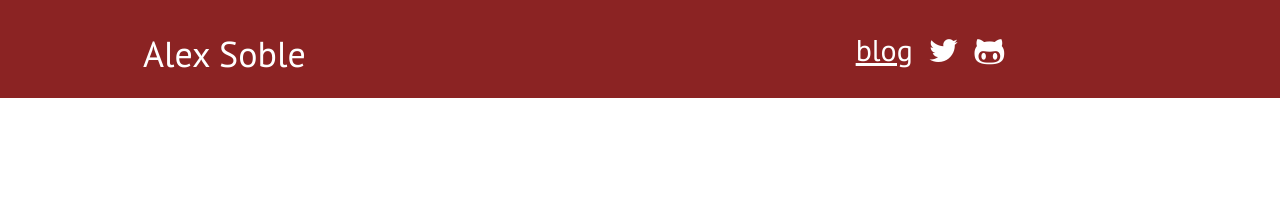
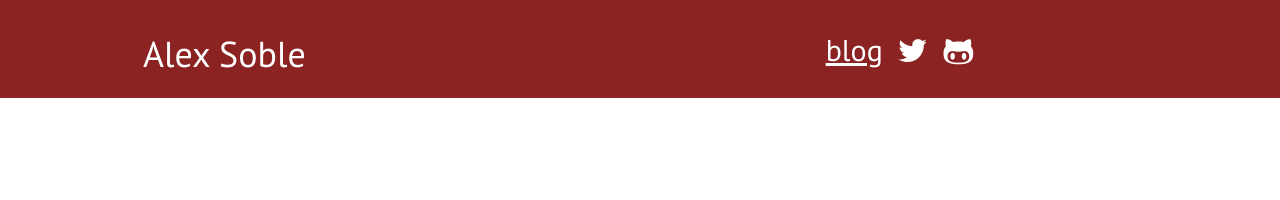
Before and after one commit to alexsoble/alexsoble, a Jekyll site: the page built from index.html, in a window 1280 px wide. Shown: the top 200 px of the page. Built offline with Jekyll 4.4.1, drawn with Linux system fonts in a browser that asks for light colours; nearby versions of some CDN libraries.

Commit message:
Header navbar positioning

```diff
--- a/_sass/styling.scss
+++ b/_sass/styling.scss
@@ -44,12 +44,13 @@ header {
     margin: 2.5em 0 0;
     .header-icon {
       float: left;
-      margin-left: 1em;
+      margin-right: 1em;
     }
     #blog-link {
       position: relative;
       bottom: 0.75em;
       text-decoration: underline;
+      margin-right: 0.5em;
     }
   }
 }
--- a/css/styling.css
+++ b/css/styling.css
@@ -69,68 +69,69 @@ header .header-menu {
 /* line 45, ../_sass/styling.scss */
 header .header-menu .header-icon {
   float: left;
-  margin-left: 1em;
+  margin-right: 1em;
 }
 /* line 49, ../_sass/styling.scss */
 header .header-menu #blog-link {
   position: relative;
   bottom: 0.75em;
   text-decoration: underline;
+  margin-right: 0.5em;
 }
 
-/* line 58, ../_sass/styling.scss */
+/* line 59, ../_sass/styling.scss */
 header h1, header h2, header p, header a, footer h1, footer h2, footer p, footer a {
   color: white !important;
 }
-/* line 60, ../_sass/styling.scss */
+/* line 61, ../_sass/styling.scss */
 header h1 :hover, header h2 :hover, header p :hover, header a :hover, footer h1 :hover, footer h2 :hover, footer p :hover, footer a :hover {
   opacity: 0.5 !important;
 }
 
-/* line 66, ../_sass/styling.scss */
+/* line 67, ../_sass/styling.scss */
 .page-wrap {
   min-height: 100%;
   margin-bottom: -120px;
   /* equal to footer height */
 }
 
-/* line 72, ../_sass/styling.scss */
+/* line 73, ../_sass/styling.scss */
 .page-wrap:after {
   content: "";
   display: block;
   height: 120px;
 }
 
-/* line 78, ../_sass/styling.scss */
+/* line 79, ../_sass/styling.scss */
 footer {
   height: 120px;
   padding: 2%;
   background-color: #8B2323;
 }
-/* line 82, ../_sass/styling.scss */
+/* line 83, ../_sass/styling.scss */
 footer p, footer h2, footer a {
   color: white;
 }
 
-/* line 87, ../_sass/styling.scss */
+/* line 88, ../_sass/styling.scss */
 .container {
   width: 60% !important;
   margin: 6em auto !important;
 }
 
-/* line 92, ../_sass/styling.scss */
+/* line 93, ../_sass/styling.scss */
 .block {
   margin: 0 auto 12em;
   position: relative;
   min-height: 200px;
 }
-/* line 96, ../_sass/styling.scss */
+/* line 97, ../_sass/styling.scss */
 .block h1, .block h2, .block p {
   margin-left: 4%;
 }
 
 /*** HOMEPAGE IMAGES ***/
-/* line 103, ../_sass/styling.scss */
+/* line 104, ../_sass/styling.scss */
 .circle-portrait {
   width: 13em;
   height: 13em;
@@ -151,7 +152,7 @@ footer p, footer h2, footer a {
   transform-style: preserve-3d;
 }
 
-/* line 125, ../_sass/styling.scss */
+/* line 126, ../_sass/styling.scss */
 .circle-portrait.alt {
   -webkit-transform: rotate3d(0, 1, 0, 360deg);
   -moz-transform: rotate3d(0, 1, 0, 360deg);
@@ -160,103 +161,103 @@ footer p, footer h2, footer a {
   transform: rotate3d(0, 1, 0, 360deg);
 }
 
-/* line 133, ../_sass/styling.scss */
+/* line 134, ../_sass/styling.scss */
 .circle-portrait.right {
   float: right;
 }
 
-/* line 135, ../_sass/styling.scss */
+/* line 136, ../_sass/styling.scss */
 #profile-image {
   background: url("/assets/images/profile-pic.jpg");
 }
 
-/* line 137, ../_sass/styling.scss */
+/* line 138, ../_sass/styling.scss */
 #profile-image.alt {
   background: url("/assets/images/profile-pic-alt.jpg");
 }
 
-/* line 139, ../_sass/styling.scss */
+/* line 140, ../_sass/styling.scss */
 #heyu-image {
   background: url("/assets/images/heyu-pic.png");
 }
 
-/* line 141, ../_sass/styling.scss */
+/* line 142, ../_sass/styling.scss */
 #heyu-image.alt {
   background: url("/assets/images/heyu-pic-alt.png");
 }
 
-/* line 143, ../_sass/styling.scss */
+/* line 144, ../_sass/styling.scss */
 #divvybrags-image {
   background: url("/assets/images/divvy-biking.jpg");
 }
 
-/* line 145, ../_sass/styling.scss */
+/* line 146, ../_sass/styling.scss */
 #divvybrags-image.alt {
   background: url("/assets/images/divvy-image-alt.png");
 }
 
-/* line 147, ../_sass/styling.scss */
+/* line 148, ../_sass/styling.scss */
 #lscmap-image {
   background: url("/assets/images/lscmap.jpg");
 }
 
-/* line 149, ../_sass/styling.scss */
+/* line 150, ../_sass/styling.scss */
 #lscmap-image.alt {
   background: url("/assets/images/lscmap-alt.jpg");
 }
 
-/* line 151, ../_sass/styling.scss */
+/* line 152, ../_sass/styling.scss */
 #cpsb2s-image {
   background: url("/assets/images/cpsb2s.jpg");
 }
 
-/* line 153, ../_sass/styling.scss */
+/* line 154, ../_sass/styling.scss */
 #cpsb2s-image.alt {
   background: url("/assets/images/cps-b2s-alt.png");
 }
 
-/* line 155, ../_sass/styling.scss */
+/* line 156, ../_sass/styling.scss */
 #ltd-image {
   background: url("/assets/images/ltd-image.png");
 }
 
-/* line 157, ../_sass/styling.scss */
+/* line 158, ../_sass/styling.scss */
 #ltd-image.alt {
   background: url("/assets/images/ltd-image-alt.jpg");
 }
 
-/* line 159, ../_sass/styling.scss */
+/* line 160, ../_sass/styling.scss */
 #railsgirls-image {
   background: url("/assets/images/railsgirls.jpg");
 }
 
-/* line 161, ../_sass/styling.scss */
+/* line 162, ../_sass/styling.scss */
 #railsgirls-image.alt {
   background: url("/assets/images/railsgirls-alt.jpg");
 }
 
 /*** BLOG POST STYLES ***/
-/* line 165, ../_sass/styling.scss */
+/* line 166, ../_sass/styling.scss */
 blockquote p {
   margin: 3em 1em;
   padding: 1em 3em;
   background-color: white;
 }
 
-/* line 171, ../_sass/styling.scss */
+/* line 172, ../_sass/styling.scss */
 .twitter-wrapper {
   margin: 24px auto;
   max-width: 420px;
 }
 
-/* line 176, ../_sass/styling.scss */
+/* line 177, ../_sass/styling.scss */
 .center-image {
   background-color: white;
   color: gray;
   margin: auto auto;
 }
 
-/* line 184, ../_sass/styling.scss */
+/* line 185, ../_sass/styling.scss */
 .slideshow-container {
   position: relative;
   padding-bottom: 56.25%;
@@ -270,7 +271,7 @@ blockquote p {
   float: left;
 }
 
-/* line 197, ../_sass/styling.scss */
+/* line 198, ../_sass/styling.scss */
 .slideshow-container iframe {
   position: absolute;
   top: 0;
@@ -279,7 +280,7 @@ blockquote p {
   height: 100%;
 }
 
-/* line 205, ../_sass/styling.scss */
+/* line 206, ../_sass/styling.scss */
 .image-container {
   position: relative;
   padding-bottom: 56.25%;
@@ -290,7 +291,7 @@ blockquote p {
   overflow: hidden;
 }
 
-/* line 215, ../_sass/styling.scss */
+/* line 216, ../_sass/styling.scss */
 .image-container img {
   position: absolute;
   top: 0;
```
